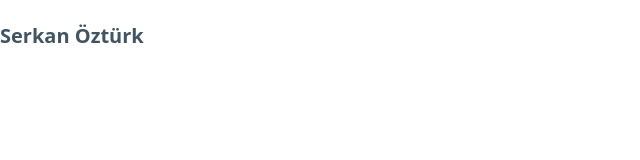
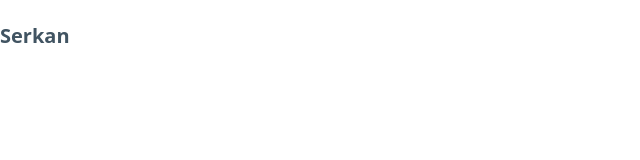
Before and after one commit to serkanozzturk/serkanozzturk.github.io, a plain HTML site: page index.html in a window 1280 px wide. Shown: the full height of the page, 0-640 px from the left. Drawn offline with nearby package versions, Linux system fonts and the light colour scheme.

Commit message:
İsimde düzenleme

```diff
--- a/index.html
+++ b/index.html
@@ -11,7 +11,7 @@
 <body>
     <nav>
         <ul>
-            <li><strong>Serkan Öztürk</strong></li>
+            <li><strong>Serkan</strong></li>
         </ul>
         <ul>
             <li><a href="#">Link</a></li>
```
